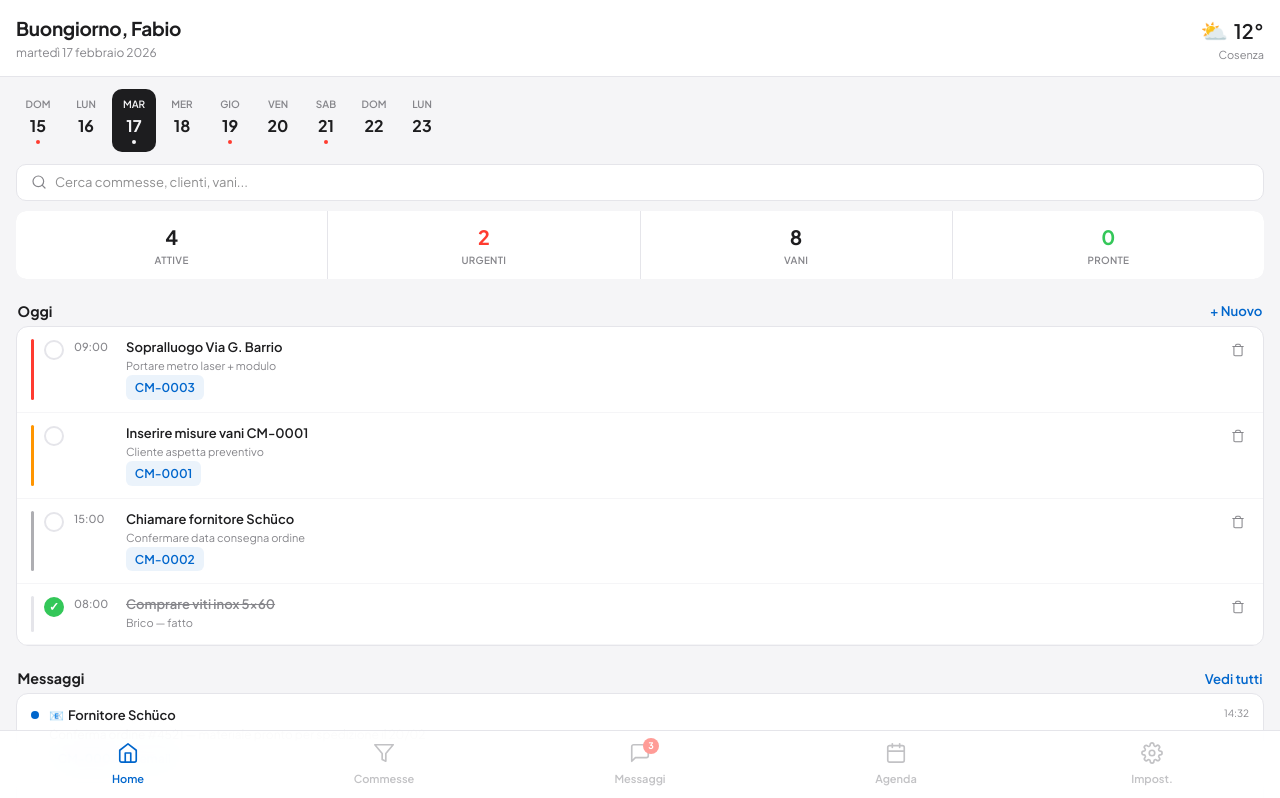
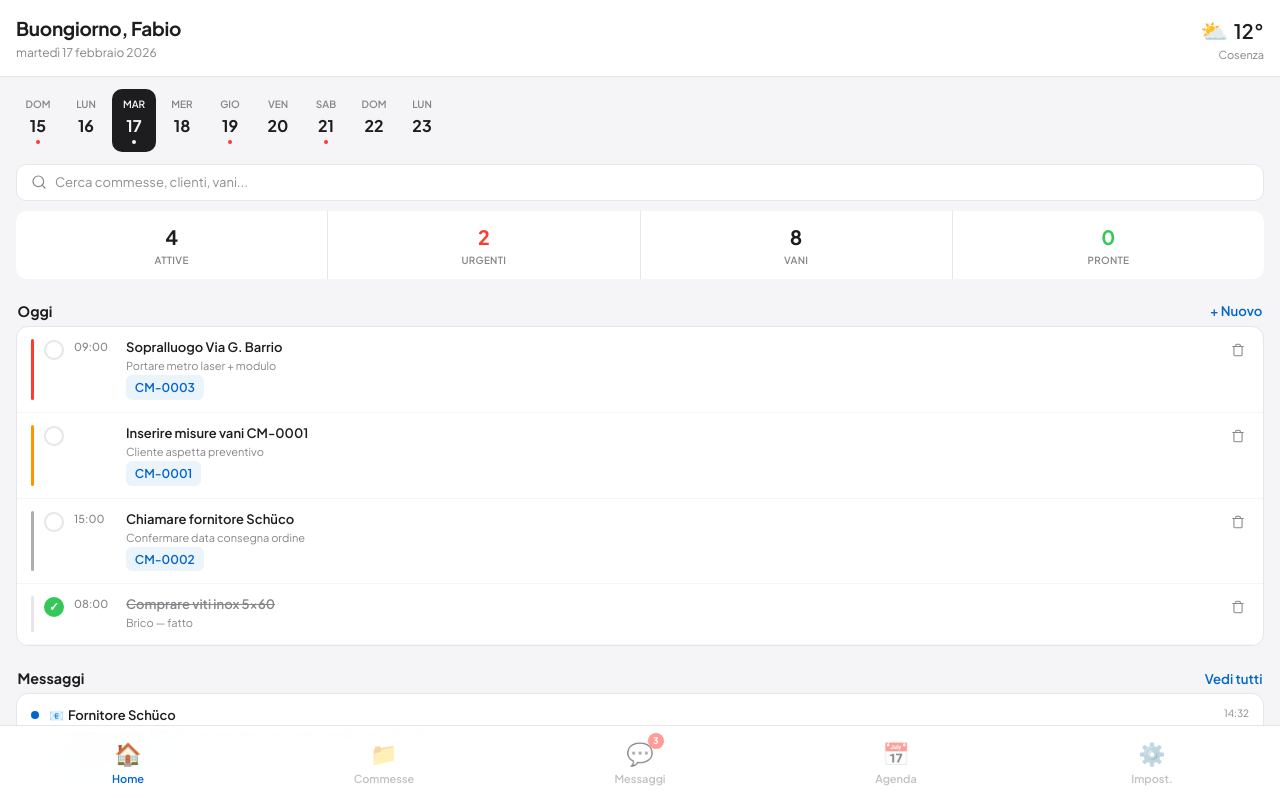
Before and after one commit to cozzafa-code/MASTRO-, a Next.js app: page / in a window 1280 px wide. Shown: the top 798 px of the page. Built offline with nearby package versions, Linux system fonts and the light colour scheme.

Commit message:
tab bar emoji

```diff
--- a/src/app/(app)/page.jsx
+++ b/src/app/(app)/page.jsx
@@ -2931,17 +2931,17 @@ export default function MastroMisure() {
         {!selectedVano && (
           <div style={S.tabBar}>
             {[
-              { id: "home", ico: ICO.home, label: "Home" },
-              { id: "commesse", ico: ICO.filter, label: "Commesse" },
-              { id: "messaggi", ico: ICO.chat, label: "Messaggi" },
-              { id: "agenda", ico: ICO.calendar, label: "Agenda" },
-              { id: "settings", ico: ICO.settings, label: "Impost." },
+              { id: "home", emoji: "🏠", label: "Home" },
+              { id: "commesse", emoji: "📁", label: "Commesse" },
+              { id: "messaggi", emoji: "💬", label: "Messaggi" },
+              { id: "agenda", emoji: "📅", label: "Agenda" },
+              { id: "settings", emoji: "⚙️", label: "Impost." },
             ].map(t => (
               <div key={t.id} style={S.tabItem(tab === t.id)} onClick={() => { setTab(t.id); setSelectedCM(null); setSelectedVano(null); setSelectedMsg(null); }}>
                 <div style={{ position: "relative", display: "inline-block" }}>
-                  <Ico d={t.ico} s={22} c={tab === t.id ? T.acc : T.sub} />
+                  <div style={{ fontSize: 22 }}>{t.emoji}</div>
                   {t.id === "messaggi" && msgs.filter(m => !m.read).length > 0 && (
-                    <div style={{ position: "absolute", top: -4, right: -8, width: 16, height: 16, borderRadius: "50%", background: T.red, color: "#fff", fontSize: 9, fontWeight: 700, display: "flex", alignItems: "center", justifyContent: "center" }}>
+                    <div style={{ position: "absolute", top: -4, right: -10, minWidth: 16, height: 16, borderRadius: "50%", background: T.red, color: "#fff", fontSize: 9, fontWeight: 700, display: "flex", alignItems: "center", justifyContent: "center", padding: "0 3px" }}>
                       {msgs.filter(m => !m.read).length}
                     </div>
                   )}
```
